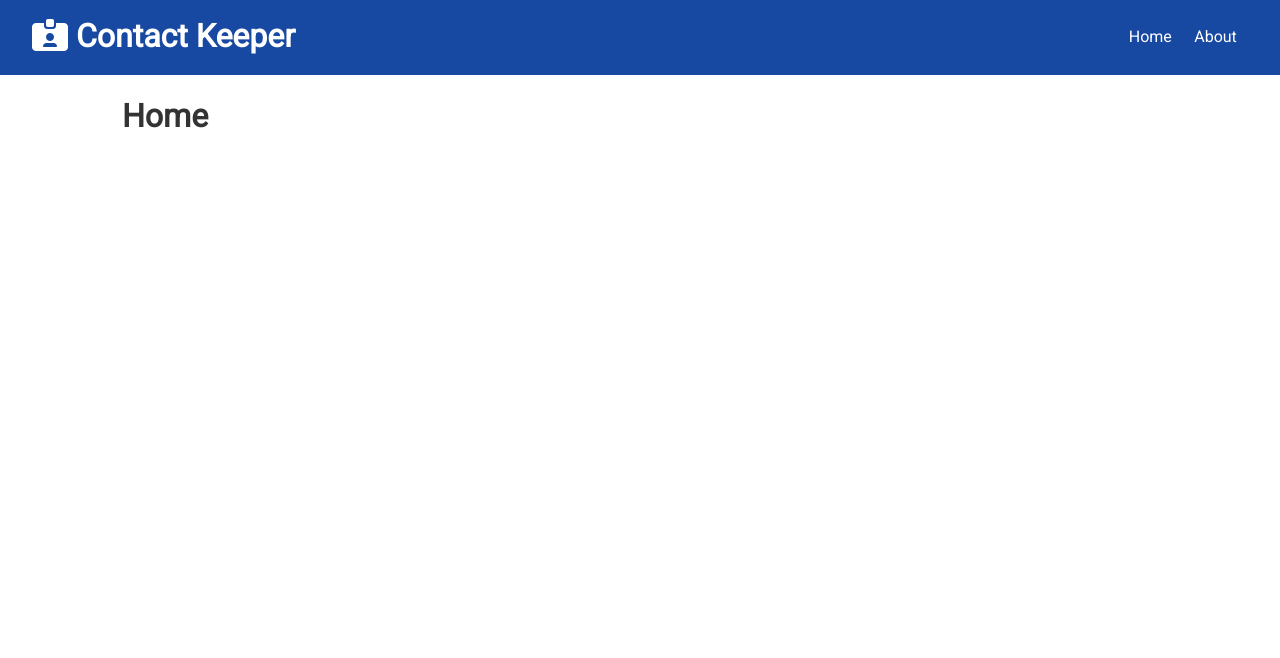
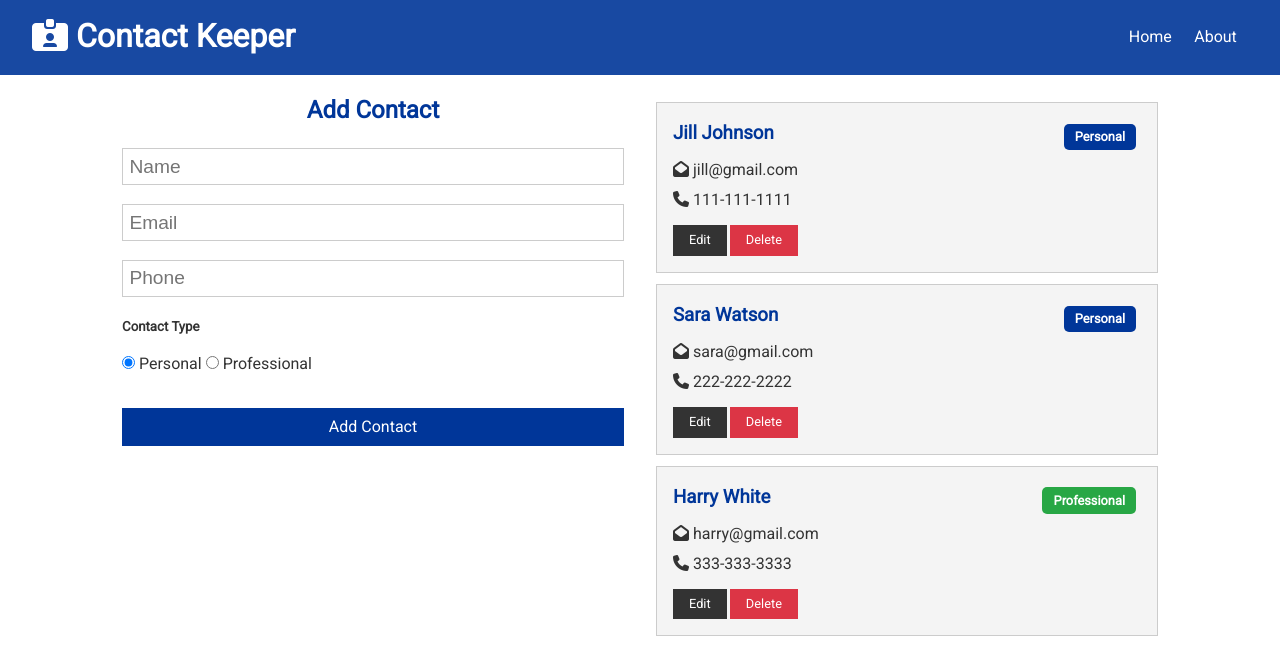
Before and after one commit to Jay-Topher/contact-keeper, a React (Create React App) app in the folder client/: page / in a window 1280 px wide. Shown: the top 658 px of the page. Built offline with nearby package versions, Linux system fonts and the light colour scheme.

Commit message:
added contacts and form to homepage

```diff
--- a/client/src/components/pages/Home.jsx
+++ b/client/src/components/pages/Home.jsx
@@ -1,11 +1,18 @@
-import React from 'react'
+import React from "react";
+import Contacts from "../contacts/Contacts";
+import ContactForm from "../contacts/ContactForm";
 
 const Home = () => {
   return (
-    <div>
-      <h1>Home</h1>
+    <div className="grid-2">
+      <div>
+        <ContactForm />
+      </div>
+      <div>
+        <Contacts />
+      </div>
     </div>
-  )
-}
+  );
+};
 
-export default Home
+export default Home;
```
